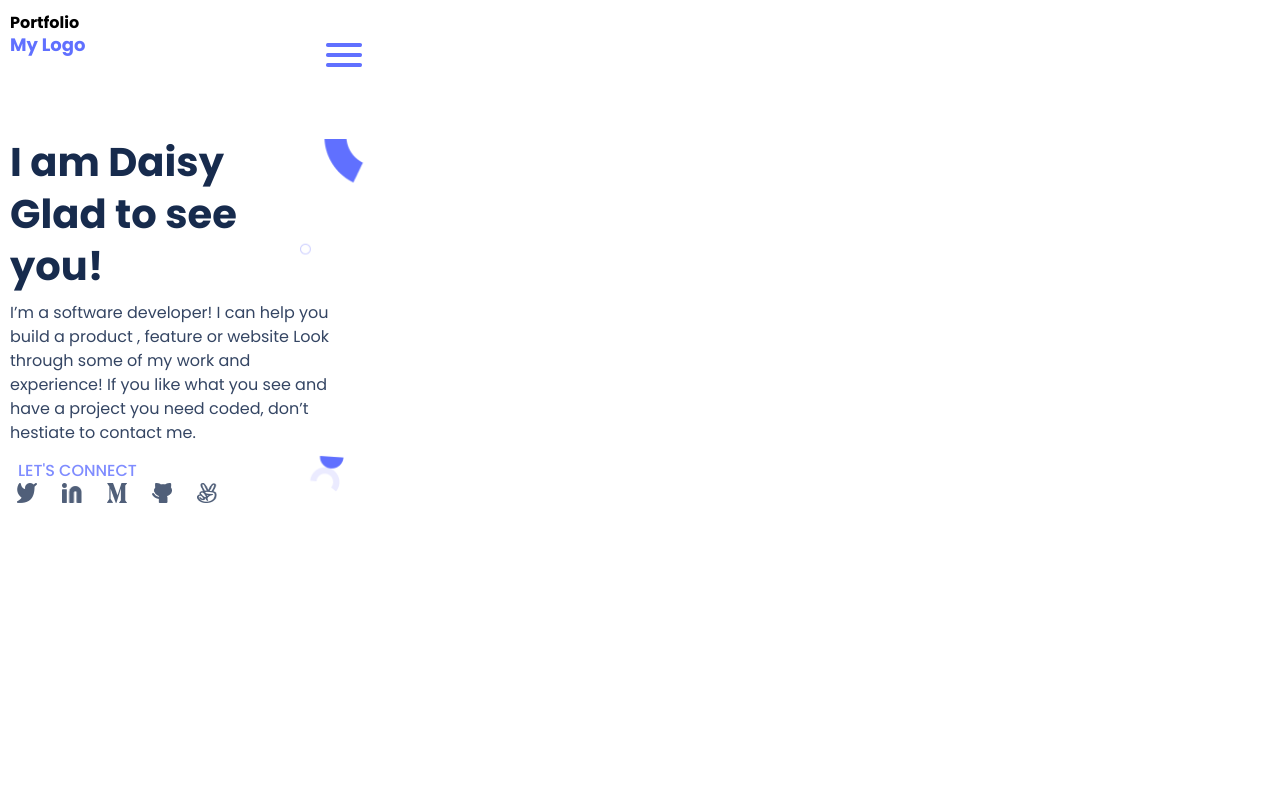
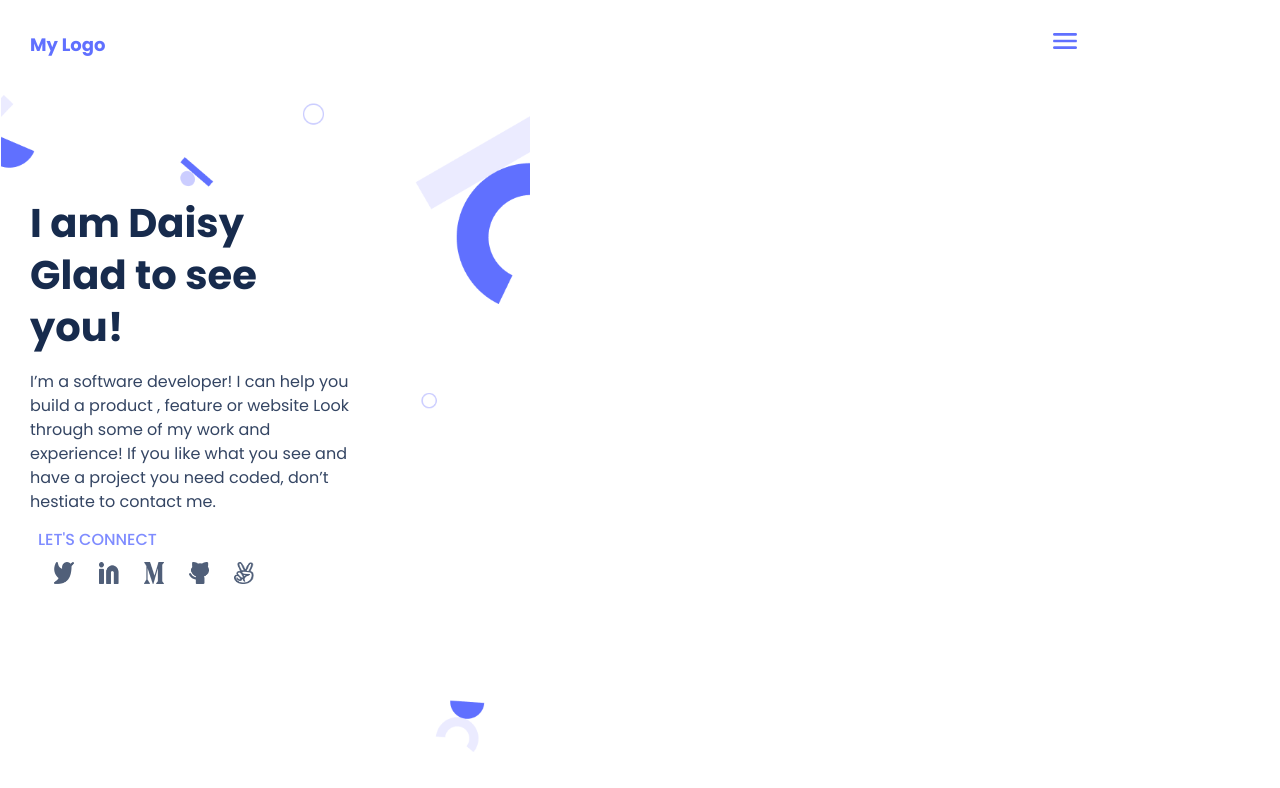
Before and after one commit to Berucan/Portfolio, a website: page index.html in a window 1280 px wide. Drawn offline with Linux system fonts and the light colour scheme.

Commit message:
Modify css file

```diff
--- a/index.html
+++ b/index.html
@@ -10,15 +10,14 @@
   <body>
     <div class="main-div">
         <!--HEADER SECTION-->
-          <section class="header-section">
-              <h4>Portfolio</h4>
-              <header class="toolbar">
+          <header class="header-section">
+              <div class="toolbar">
                   <a href="#">My Logo</a>
                   <nav class="nav-item">
                     <img src="images/toggle.png" alt="Toggle">
                   </nav>
+                </div>
               </header>
-          </section>
           <!--HEADLINE SECTION-->
           <section class="headline">
               <h1 class="heading">I am Daisy <br/>Glad to see you!</h1>
--- a/style.css
+++ b/style.css
@@ -10,14 +10,23 @@
 }
 
 body {
-  width: 375px;
+  /*width: 375px;*/
   left: 0;
   top: 0;
-  padding: 10px 0 10px 10px;
-  background: #fff;
   height: 100vh;
+  background-image: url("images/background.png");
+  background-repeat: no-repeat;
+  background-position: center;
+  background-size: contain;
+  background-position-x: 1px;
+  background-position-y: 95px;
+  border-bottom-left-radius: 50px;
+  margin: 10px;
 }
 
+.main-div {
+  margin: 20px;
+}
 .heading {
   display: flex;
   color: #172b4d;
@@ -33,14 +42,15 @@ body {
   font-size: 40px;
   line-height: 52px;
   margin: 12px 0;
+  margin-bottom: 20px;
 }
 
-header img {
-  top: 50%;
-  bottom: 50%;
-  left: 16.67%;
-  right: 16.67%;
-  display: block;
+.toolbar .nav-item img {
+  margin-left: 15px;
+  align-items: center;
+  align-content: center;
+  width: 24px;
+
 }
 
 .language-list img {
@@ -80,6 +90,7 @@ header img {
   order: 0;
   flex-grow: 0;
   margin: 0 8px;
+  margin-bottom: 10px;
 }
 
 header a {
@@ -113,11 +124,13 @@ header nav {
 
 .toolbar {
   display: flex;
-  justify-content: space-between;
-  width: 375px;
-  height: 92px;
+  height: 50px;
   left: 0;
   top: 0;
+  justify-content: space-between;
+  align-content: center;
+  align-items: center;
+  margin-bottom: 130px;
 }
 
 ul {
@@ -133,15 +146,8 @@ ul li a {
 
 .icon img {
   width: 20px;
-  height: 20px;
+  height: 22px;
   left: 63px;
   top: 470px;
+  object-fit: fill;
 }
-
-.headline {
-  background-image: url("images/background.png");
-  background-repeat: no-repeat;
-  background-position: center;
-  background-size: cover;
-  border-bottom-left-radius: 50px;
-}
```
